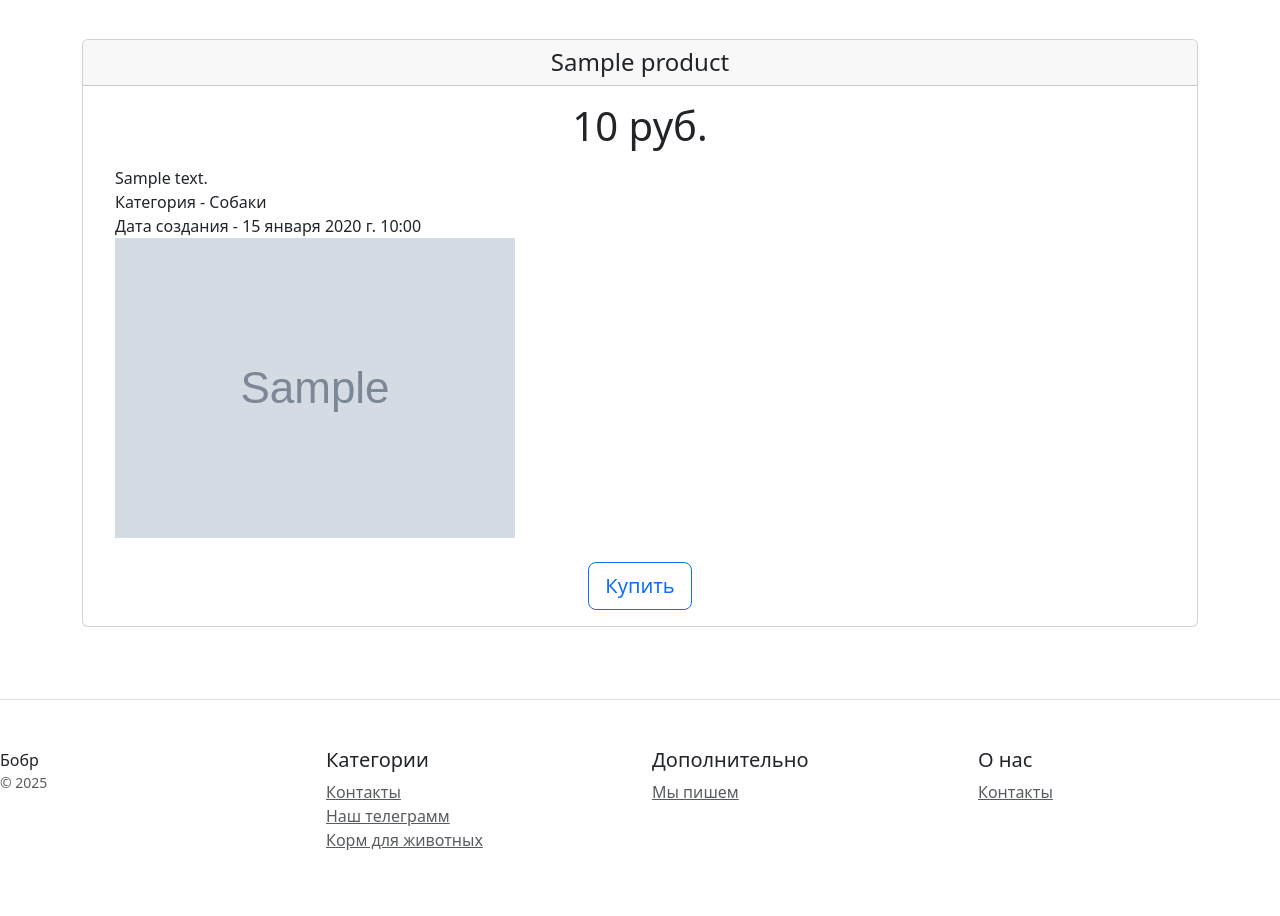
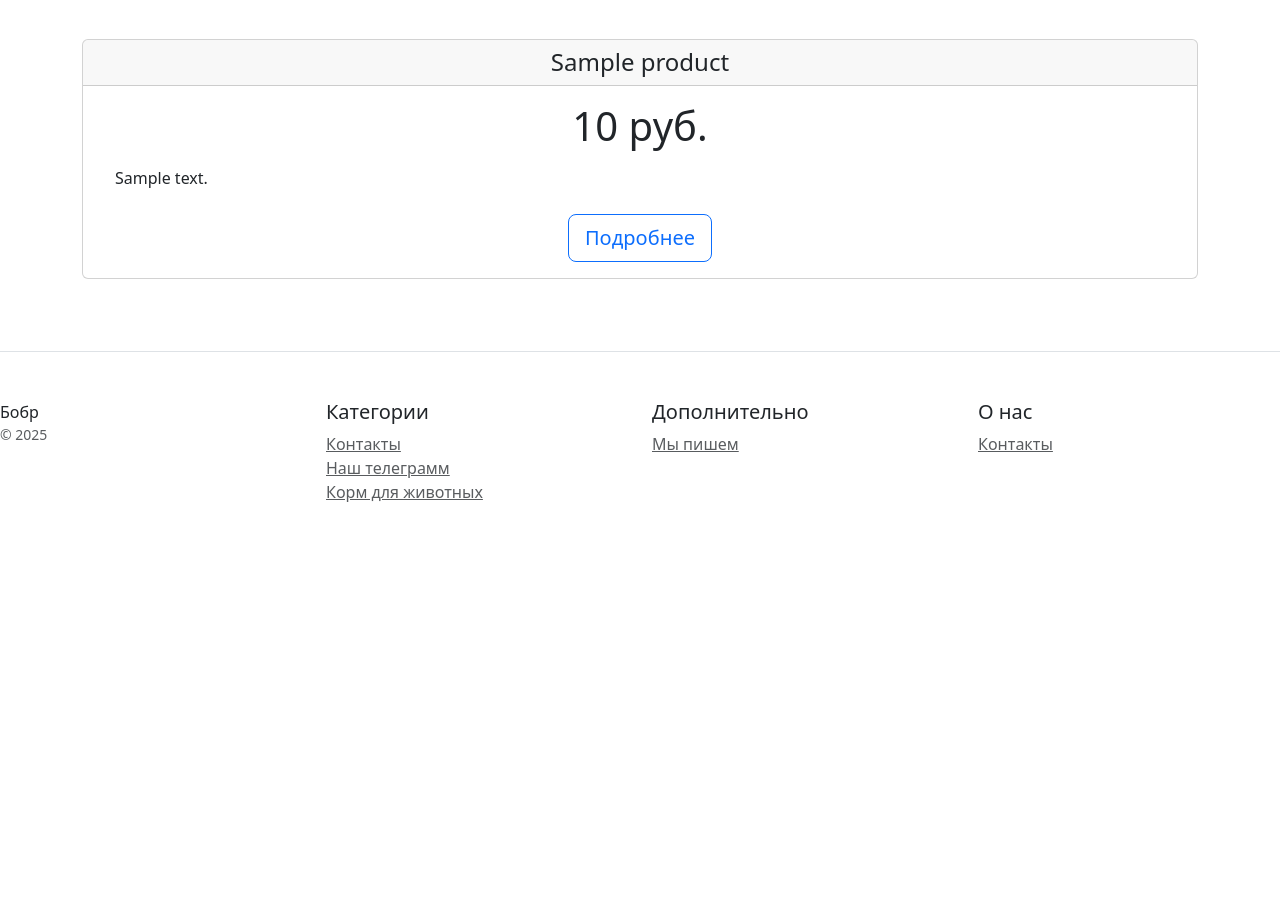
Before and after one commit to levimachine/django_homework, a Django app: page / in a window 1280 px wide. Shown: the part 245-1161 px from the top of the page. After the commit the page ends 747 px from the top, so only its background shows below. Run offline with Django 5.2, Linux system fonts and the light colour scheme; data comes from the database, SQL or seed files in the repository; tables that the repository leaves empty hold one stand-in row (values such as "Sample post"); grey boxes marked "Sample" are stand-in pictures; parts of the project's set-up code (start-up, migrations or seed data) failed here and were passed over; some libraries are stand-ins or nearby versions.

Commit message:
добавил контроллер, прописал урлы, сделал расширение из базового шаблона, всё работает.

```diff
--- a/catalog/templates/catalog/home.html
+++ b/catalog/templates/catalog/home.html
@@ -1,5 +1,4 @@
 {% extends 'catalog/base.html' %}
-{% load catalog_tags %}
 {% block content %}
     <div class="pricing-header px-3 py-3 pt-md-5 pb-md-4 mx-auto text-center">
         <h1 class="display-4">Бобр</h1>
@@ -17,11 +16,10 @@
                             <h1 class="card-title pricing-card-title">{{ object.price_per_piece }} руб.</h1>
                             <ul class="list-unstyled mt-3 mb-4 text-start m-3">
                                 <li>{{ object.description|slice:':100' }}</li>
-                                <li>Категория - {{ object.category }}</li>
-                                <li>Дата создания - {{ object.create_at }}</li>
-                                <li><img src='{% media_path_tag object %}'></li>
                             </ul>
-                            <button type="button" class="btn btn-lg btn-block btn-outline-primary">Купить</button>
+                            <a href="{% url 'catalog:product_details' object.pk %}"
+                               class="btn btn-lg btn-block btn-outline-primary">Подробнее</a>
+                            </form>
                         </div>
                     </div>
                 </div>
--- a/catalog/urls.py
+++ b/catalog/urls.py
@@ -1,12 +1,13 @@
 from django.urls import path
 
 from catalog.apps import CatalogConfig
-from catalog.views import home, contacts, products
+from catalog.views import home, contacts, products, product_details
 
 app_name = CatalogConfig.name
 
 urlpatterns = [
     path('', home, name='home'),
     path('contacts/', contacts, name='contacts'),
-    path('products/', products, name='products')
+    path('products/', products, name='products'),
+    path('product_details/<int:product_id>', product_details, name='product_details'),
 ]
--- a/catalog/views.py
+++ b/catalog/views.py
@@ -1,4 +1,4 @@
-from django.shortcuts import render
+from django.shortcuts import render, get_object_or_404
 
 from catalog.models import Product
 
@@ -9,6 +9,13 @@ def home(request):
         'objects_list': product_list
     }
     return render(request, 'catalog/home.html', context)
+
+
+def product_details(request, product_id):
+    context = {
+        'product': get_object_or_404(Product, id=product_id),
+    }
+    return render(request, 'catalog/product_details.html', context)
 
 
 def contacts(request):
```
Also changed, not shown: catalog/templates/catalog/product_details.html (added, +9 -0 lines).
